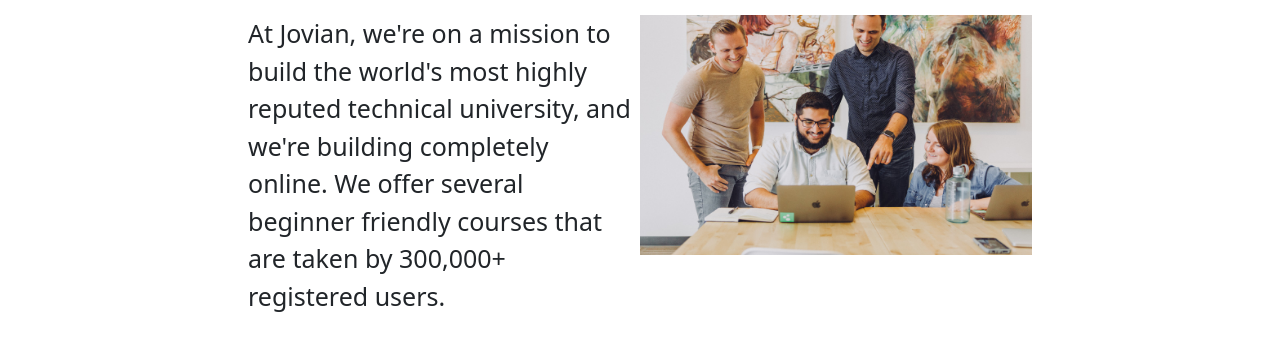
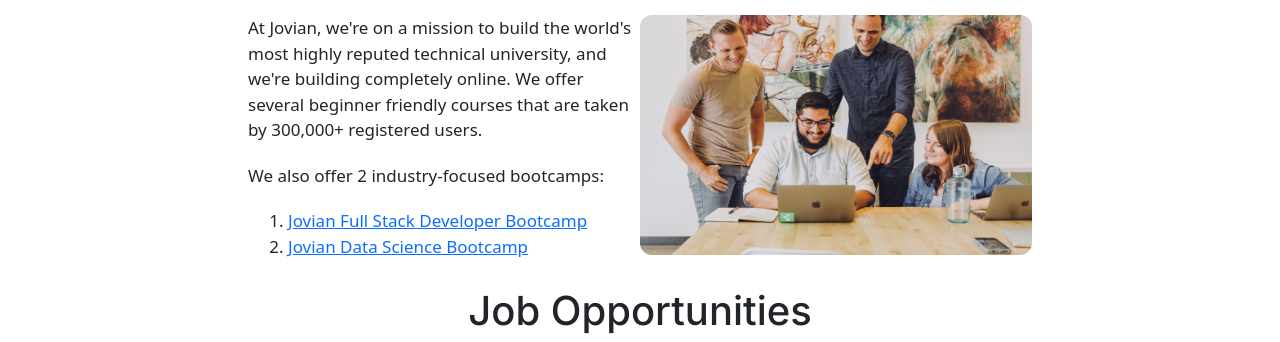
Before and after one commit to GaurangMundhra/responsive-jovian, a plain HTML site: page src/index.html in a window 1280 px wide. Shown: the part 429-771 px from the top of the page. Drawn offline with nearby package versions, Linux system fonts and the light colour scheme.

Commit message:
final changes

```diff
--- a/src/styles.css
+++ b/src/styles.css
@@ -244,11 +244,12 @@
   #description {
     width: 50%;
     padding-right: 8px;
-    font-size: 1.25rem;
+    font-size: 17px;
   }
 
   #team {
     width: 50%;
+    border-radius: 12px;
   }
 
   #jobs {
```
